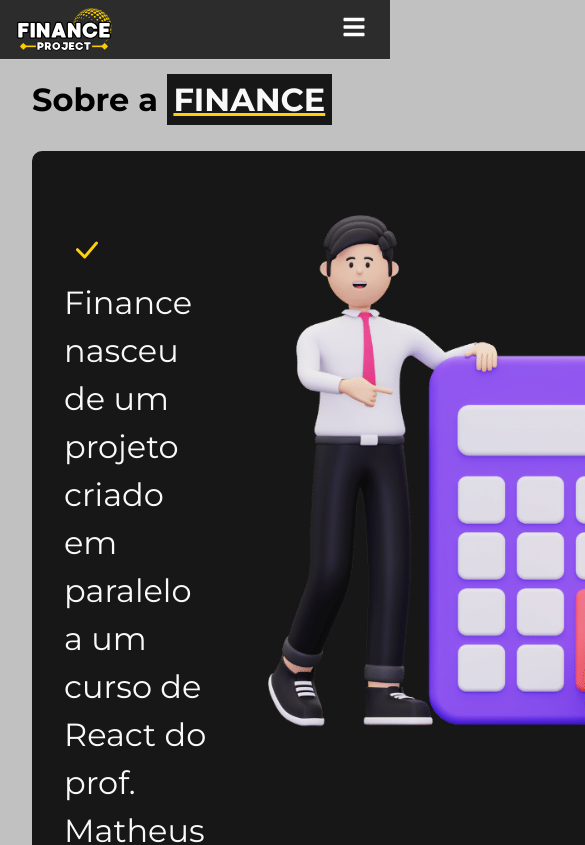
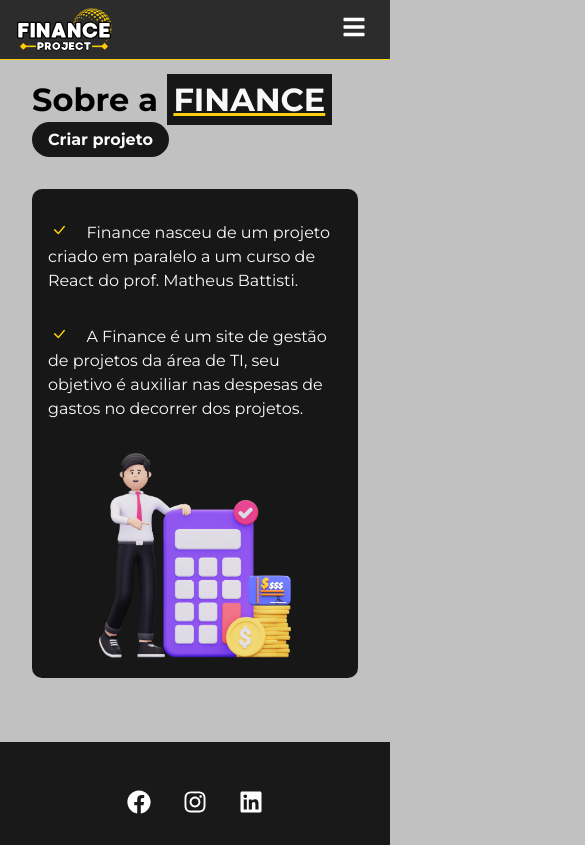
Before and after one commit to GSBarros17/pagina-react, a React (Create React App) app: page /Company in a window 390 px wide. Shown: the top 845 px of the page, 585 px wide, since content can reach past the window. Built offline with nearby package versions, Linux system fonts and the light colour scheme; the HTML template or start-up script is replaced by a standard one.

Commit message:
add mediaquery ao component sectioncontainer

```diff
--- a/src/components/layout/SectionContainer.module.css
+++ b/src/components/layout/SectionContainer.module.css
@@ -10,7 +10,6 @@
 .containerSection p {
     font-size: 2em;
     line-height: 1.5em;
-    padding-top: 1em;
     color: #f9f9f9;
     padding: 1em;
 }
@@ -21,6 +20,43 @@
 }
 
 .containerSection img{
-    width: 30em;
+    width: 25em;
     margin: 1em 1.5em;
 }
+
+@media screen and (max-width: 1200px){
+    .containerSection{
+        padding-top: 1em;
+    }
+
+    .containerSection p {
+        font-size: 1.5em;
+        margin-bottom: 0;
+    }
+
+    .containerSection img{
+        width: 20em;
+    }
+}
+
+@media screen and (max-width: 800px){
+    .containerSection{
+        flex-direction: column;
+        justify-content: center;
+        align-items: center;
+    }
+
+    .containerSection p {
+        font-size: 1em;
+    }
+
+    .containerSection img{
+        width: 20em;
+    }
+}
+
+@media screen and (max-width: 500px){
+    .containerSection img{
+        width: 12em;
+    }
+}
--- a/src/components/pages/Company/Company.module.css
+++ b/src/components/pages/Company/Company.module.css
@@ -11,3 +11,7 @@
     text-decoration: underline #FFD00D;
     padding: 0.2em;
 }
+
+@media screen and (max-width: 800px){
+
+}
```
